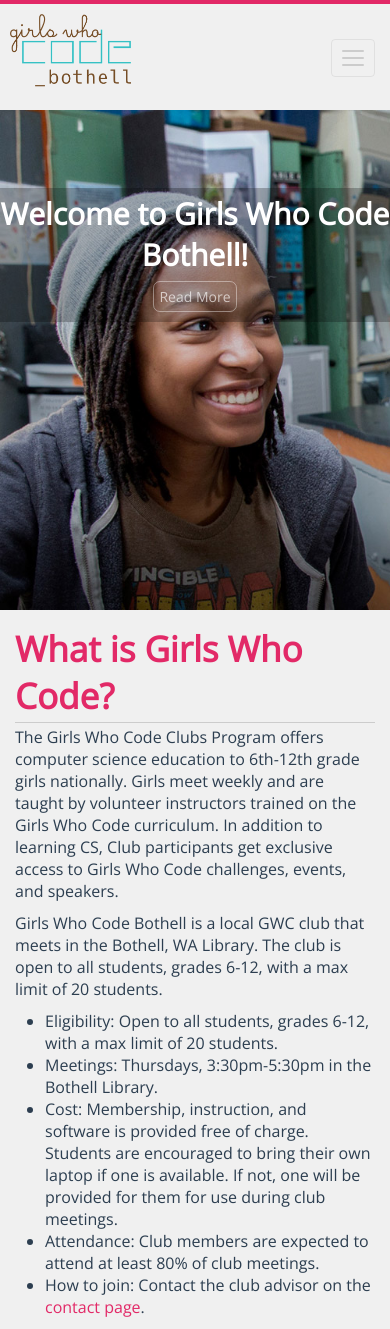
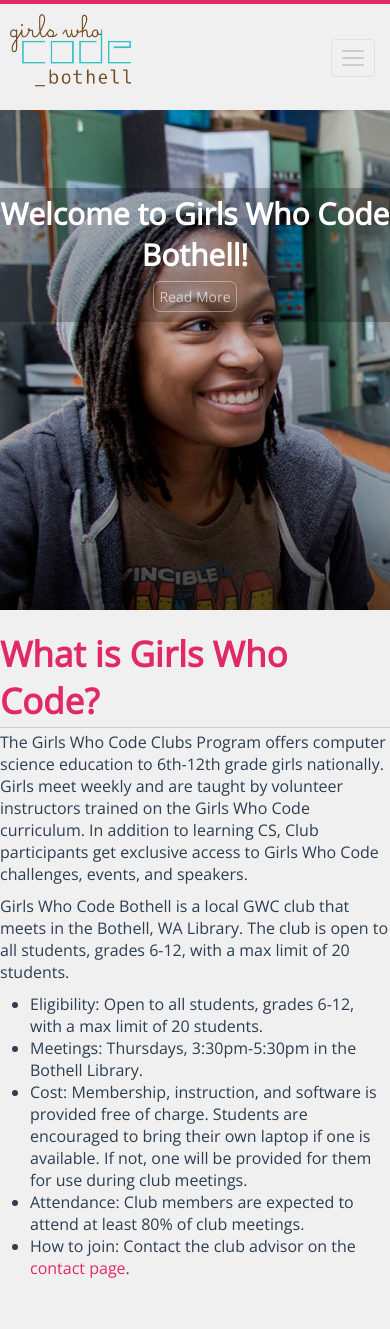
Before and after one commit to shanet/Girls-Who-Code-Bothell, a Jekyll site: the page built from index.html, in a window 390 px wide. Built offline with Jekyll 4.4.1, drawn with Linux system fonts in a browser that asks for light colours.

Commit message:
remove container padding on phone size

```diff
--- a/_sass/_media.scss
+++ b/_sass/_media.scss
@@ -20,6 +20,6 @@
   .container {
     width: auto;
     margin: 0;
-    padding: 15px 15px 0 15px !important;
+    padding: 0;
   }
 }
```
